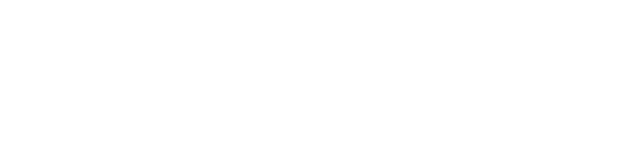
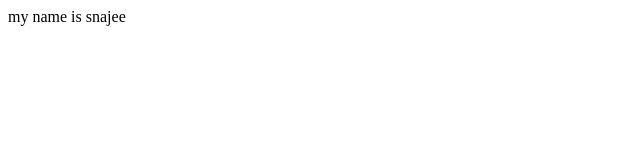
Before and after one commit to sanjeetharan4-2/JAVA-PROJECTS, a plain HTML site: page index.html in a window 1280 px wide. Shown: the whole page, without its empty margins (0-640 px from the left). Drawn offline with Linux system fonts and the light colour scheme.

Commit message:
Update index.html

```diff
--- a/index.html
+++ b/index.html
@@ -4,6 +4,7 @@
     <meta charset="UTF-8">
     <meta name="viewport" content="width=\, initial-scale=1.0">
     <title>Document</title>
+    my name is snajee
 </head>
 <body>
 
```
